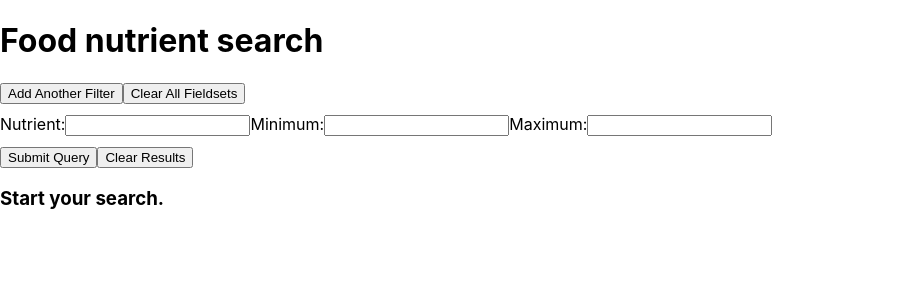
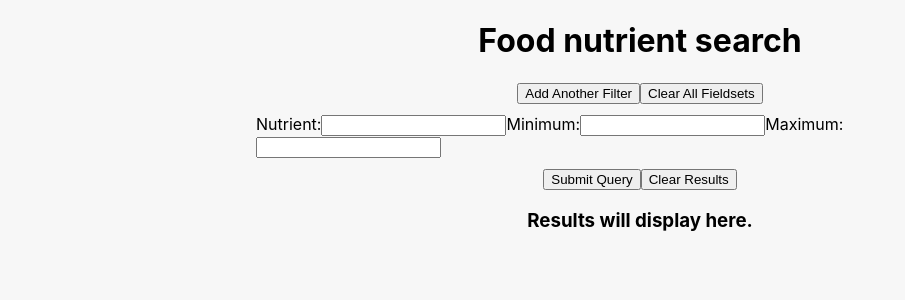
Before and after one commit to fsiino/food-nutrition-express, a React (Create React App) app in the folder client/: page / in a window 1280 px wide. Shown: the top 300 px of the page, without its empty margins (0-905 px from the left). Built offline with nearby package versions, Linux system fonts and the light colour scheme.

Commit message:
Block enter key from removing fieldsets

```diff
--- a/client/src/App.js
+++ b/client/src/App.js
@@ -1,10 +1,11 @@
 import React from 'react';
+import './style/style.css';
 import Header from './components/Header';
 import Form from './components/Form';
 
 const App = () => {
   return (
-    <div>
+    <div className="app-container">
       <Header />
       <Form />
     </div>
--- a/client/src/components/Form.jsx
+++ b/client/src/components/Form.jsx
@@ -1,5 +1,5 @@
 import React, { useState, useEffect } from 'react';
-import '../style/form.css';
+import '../style/style.css';
 import axios from 'axios';
 import Results from './Results';
 
@@ -34,13 +34,12 @@ const Form = () => {
     setFieldsets(fieldsetsCopy)
   }
 
-  const removeFieldset = (e, fieldsetNum) => { //TODO: Not removing properly
+  const removeFieldset = (e, fieldsetNum) => { //TODO: Not removing or inputting properly
     let fieldsetsCopy = fieldsets.slice();
     if (fieldsetNum !== -1) fieldsetsCopy.splice(fieldsetNum, 1);
     setFieldsets(fieldsetsCopy)
   }
 
-  //TODO: Handle data with '--' value
   const handleSubmit = (e) => {
     e.preventDefault();
     setLoading(true)
@@ -83,7 +82,7 @@ const Form = () => {
       results.map((result, i) =>
       <li key={i}>{result.name}
         <ul>{result.nutrients.map((nutrient, j) =>
-          <li key={j}>{nutrient.nutrient} - {nutrient.value}{nutrient.unit}</li>)}
+          <li key={j}>{nutrient.nutrient}: {nutrient.value}{nutrient.unit}</li>)}
         </ul>
       </li>)
     : null
@@ -91,8 +90,10 @@ const Form = () => {
 
   return (
     <>
-      <button onClick={() => addNewFieldset()}>Add Another Filter</button>
-      <button onClick={() => clearAllFields()}>Clear All Fieldsets</button>
+      <div className="buttons-wrapper">
+        <button onClick={() => addNewFieldset()}>Add Another Filter</button>
+        <button onClick={() => clearAllFields()}>Clear All Fieldsets</button>
+      </div>
       <form onSubmit={handleSubmit}>
         <div className="fieldsets-wrapper">
           {fieldsets.map((fieldset, i) => {
@@ -104,18 +105,21 @@ const Form = () => {
                   <input required type="text"
                     value={fieldsets[i].nutrient}
                     onChange={handleChange("nutrient", i)}
+                    onKeyPress={e => e.key === 'Enter' ? handleSubmit(e) : null }
                   />
                 </label>
                 <label>Minimum:
                   <input type="text"
                     value={fieldsets[i].min}
                     onChange={handleChange("min", i)}
+                    onKeyPress={e => e.key === 'Enter' ? handleSubmit(e) : null }
                   />
                 </label>
                 <label>Maximum:
                   <input type="text"
                     value={fieldsets[i].max}
                     onChange={handleChange("max", i)}
+                    onKeyPress={e => e.key === 'Enter' ? handleSubmit(e) : null }
                   />
                 </label>
                 {i > 0 ? <input type="submit" onClick={(e, i) => removeFieldset(e,i)} value="Remove Fieldset" /> : null}
@@ -123,9 +127,11 @@ const Form = () => {
             )
           })}
         </div>
-        <input type="submit" value="Submit Query" />
-        <button onClick={handleClearResults}>Clear Results</button>
-        {/* TODO: Return key doesnt submit, but rather hits New filter btn */}
+        <div className="buttons-wrapper">
+          <input type="submit" value="Submit Query" />
+          <button onClick={handleClearResults}>Clear Results</button>
+          {/* TODO: Return key doesnt submit, but rather hits New filter btn */}
+        </div>
       </form>
       <div>
         <Results loadedFoods={loadedFoods} isLoading={isLoading} notFound={notFound} errors={errors} />
--- a/client/src/components/Results.jsx
+++ b/client/src/components/Results.jsx
@@ -13,7 +13,7 @@ const Results = ({loadedFoods, isLoading, notFound, errors}) => {
   } else if (notFound) {
     return <h3>No results found.</h3>
   } else {
-    return <h3>Start your search.</h3>
+    return <h3>Results will display here.</h3>
   }
 
 }
--- a/client/src/style/form.css
+++ /dev/null
@@ -1,9 +0,0 @@
-.fieldsets-wrapper {
-  display: flex;
-  flex-direction: column;
-  justify-content: center;
-}
-
-.fieldsets-wrapper {
-  margin: 10px 0 10px 0;
-}
--- /dev/null
+++ b/client/src/style/style.css
@@ -0,0 +1,26 @@
+body {
+  background-color: #f7f7f7;
+}
+
+h1, h3 {
+  text-align: center;
+}
+
+.buttons-wrapper {
+  text-align: center;
+}
+
+.app-container {
+  width: 60%;
+  margin: auto;
+}
+
+.fieldsets-wrapper {
+  display: flex;
+  flex-direction: column;
+  justify-content: center;
+}
+
+.fieldsets-wrapper {
+  margin: 10px 0 10px 0;
+}
```
Also changed, not shown: 1 other file (tests, documents, lock files or other folders).
